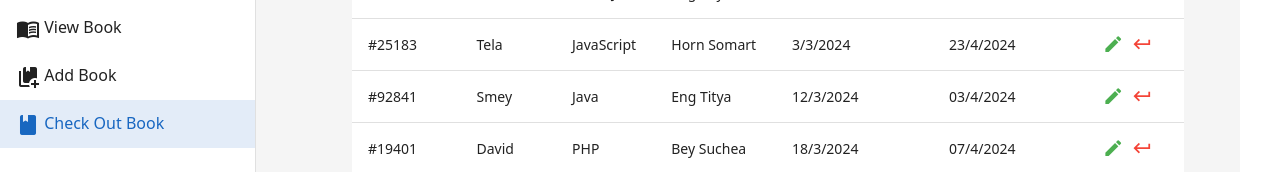
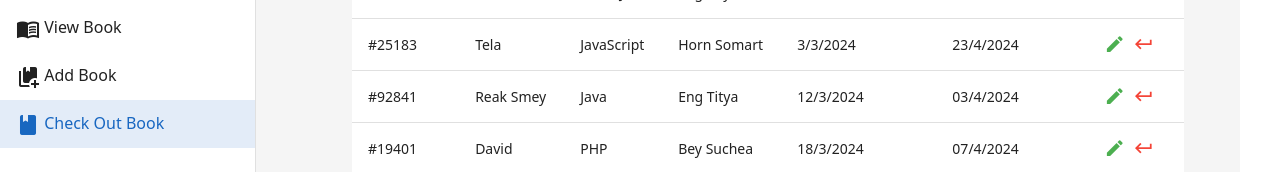
Before and after one commit to tepreaksmey/library, a Vue app: page /book in a window 1280 px wide. Shown: the part 354-526 px from the top of the page. Built offline with nearby package versions, Linux system fonts and the light colour scheme.

Commit message:
change name

```diff
--- a/views/Book.vue
+++ b/views/Book.vue
@@ -51,7 +51,7 @@ const items = ref([
   },
   {
     id: "#92841",
-    name: "Smey",
+    name: "Reak Smey",
     title: "Java",
     author: "Eng Titya",
     borrow: "12/3/2024",
```
